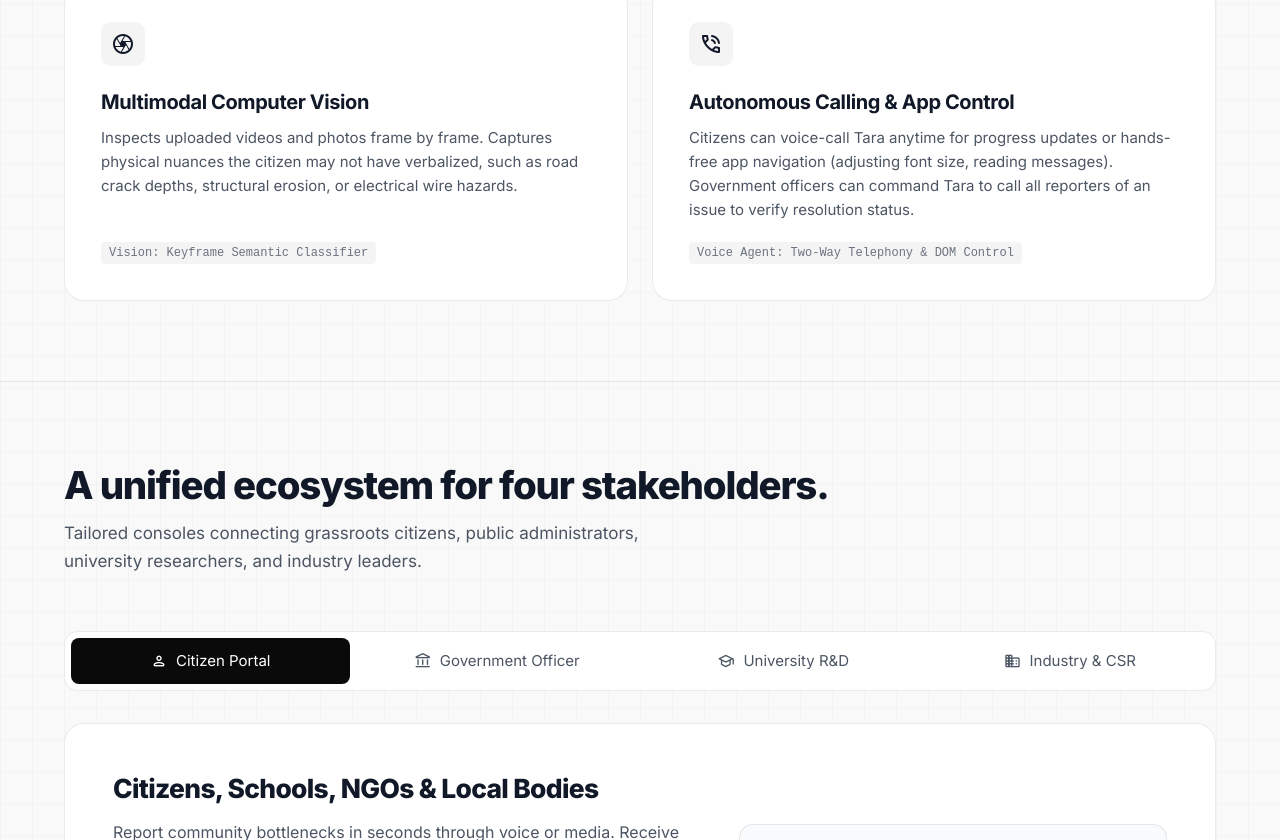
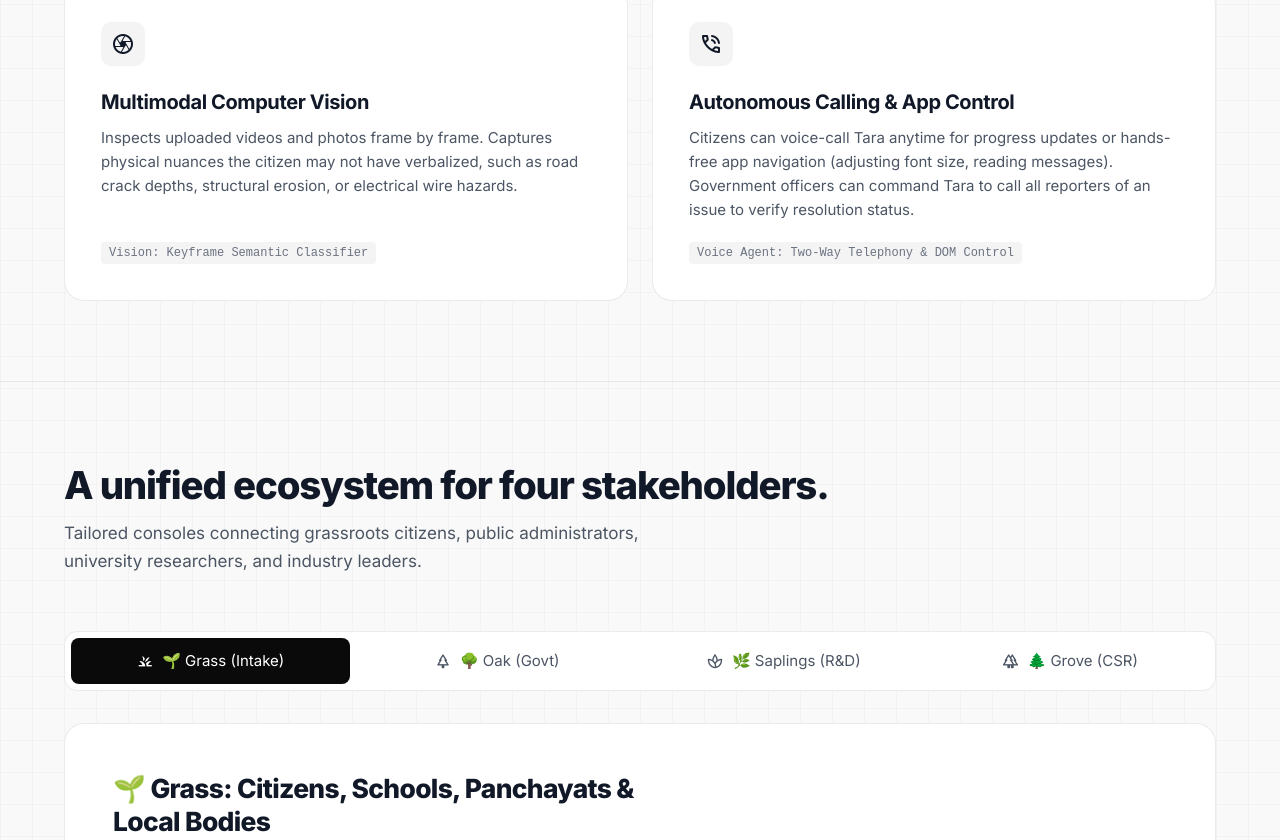
Before and after one commit to dhuru-7/project_sih43, a React (Vite) app in the folder apps/web-portal/: page / in a window 1280 px wide. Shown: the part 1960-2800 px from the top of the page. Built offline with nearby package versions, Linux system fonts and the light colour scheme; no server answers.

Commit message:
feat: add authentication routes, role definitions, and citizen web portal components

```diff
--- a/apps/web-portal/src/components/common/Navbar.jsx
+++ b/apps/web-portal/src/components/common/Navbar.jsx
@@ -16,10 +16,10 @@ export const Navbar = () => {
 
   const getRoleDashboardRoute = (role) => {
     switch (role) {
-      case 'GOVERNMENT': return '/government/dashboard';
-      case 'UNIVERSITY': return '/university/dashboard';
-      case 'INDUSTRY': return '/industry/dashboard';
-      default: return '/citizen';
+      case 'GOVERNMENT': return '/oak/dashboard';
+      case 'UNIVERSITY': return '/saplings/dashboard';
+      case 'INDUSTRY': return '/grove/dashboard';
+      default: return '/grass';
     }
   };
 
@@ -119,7 +119,7 @@ export const Navbar = () => {
           </>
         ) : (
           <Link
-            to="/citizen"
+            to="/grass"
             className="setu-btn-primary"
             style={{
               fontSize: '0.75rem',
--- a/apps/web-portal/src/portals/citizen/components/DesktopHomeView.jsx
+++ b/apps/web-portal/src/portals/citizen/components/DesktopHomeView.jsx
@@ -413,8 +413,8 @@ export const DesktopHomeView = ({
               </h2>
 
               <a
-                onClick={(e) => { e.preventDefault(); navigate('/my-submissions'); }}
-                href="/my-submissions"
+                onClick={(e) => { e.preventDefault(); navigate('/grass/submissions'); }}
+                href="/grass/submissions"
                 className="apple-tap"
                 style={{
                   display: 'inline-flex',
@@ -439,7 +439,7 @@ export const DesktopHomeView = ({
                 <div
                   key={issue.id}
                   className="apple-stitch-card apple-tap"
-                  onClick={() => navigate(`/my-submissions?highlight=${encodeURIComponent(issue.id)}`)}
+                  onClick={() => navigate(`/grass/submissions?highlight=${encodeURIComponent(issue.id)}`)}
                   style={{
                     padding: '1rem 1.25rem',
                     display: 'flex',
--- a/apps/web-portal/src/portals/citizen/components/DesktopProfileView.jsx
+++ b/apps/web-portal/src/portals/citizen/components/DesktopProfileView.jsx
@@ -1013,7 +1013,7 @@ export const DesktopProfileView = ({
                       </h3>
                     </div>
                     <div
-                      onClick={() => navigate('/my-submissions')}
+                      onClick={() => navigate('/grass/submissions')}
                       className="apple-tap"
                       style={{
                         display: 'flex',
@@ -1037,7 +1037,7 @@ export const DesktopProfileView = ({
 
                   {submissions.length === 0 ? (
                     <div
-                      onClick={() => navigate('/my-submissions')}
+                      onClick={() => navigate('/grass/submissions')}
                       className="apple-tap"
                       style={{
                         padding: '24px',
@@ -1072,7 +1072,7 @@ export const DesktopProfileView = ({
                         return (
                           <div
                             key={sub.id}
-                            onClick={() => navigate('/my-submissions')}
+                            onClick={() => navigate('/grass/submissions')}
                             className="apple-tap"
                             style={{
                               display: 'flex',
--- a/apps/web-portal/src/portals/citizen/components/MobileHomeView.jsx
+++ b/apps/web-portal/src/portals/citizen/components/MobileHomeView.jsx
@@ -234,7 +234,7 @@ export const MobileHomeView = ({
               return (
                 <div
                   key={issue.id}
-                  onClick={() => navigate(`/my-submissions?highlight=${encodeURIComponent(issue.id)}`)}
+                  onClick={() => navigate(`/grass/submissions?highlight=${encodeURIComponent(issue.id)}`)}
                   className="apple-tap"
                   style={{
                     display: 'flex',
--- a/apps/web-portal/src/portals/citizen/components/MobileProfileView.jsx
+++ b/apps/web-portal/src/portals/citizen/components/MobileProfileView.jsx
@@ -605,7 +605,7 @@ export const MobileProfileView = ({
               {/* My Submissions */}
               <li style={{ borderBottom: '1px solid rgba(0, 0, 0, 0.05)' }}>
                 <button
-                  onClick={() => navigate('/my-submissions')}
+                  onClick={() => navigate('/grass/submissions')}
                   className="apple-tap"
                   style={{
                     width: '100%',
--- a/apps/web-portal/src/portals/citizen/pages/CitizenHomePage.jsx
+++ b/apps/web-portal/src/portals/citizen/pages/CitizenHomePage.jsx
@@ -197,7 +197,10 @@ export const CitizenHomePage = () => {
     if (typeof localStorage !== 'undefined') {
       localStorage.setItem('setu_citizen_active_tab', newNav);
     }
-    const targetPath = newNav === 'home' ? '/citizen/home' : `/citizen/${newNav}`;
+    const isGrass = location.pathname.startsWith('/grass');
+    const targetPath = isGrass
+      ? (newNav === 'home' ? '/grass' : `/grass/${newNav}`)
+      : (newNav === 'home' ? '/citizen/home' : `/citizen/${newNav}`);
     if (location.pathname !== targetPath) {
       navigate(targetPath, { replace: true });
     }
--- a/apps/web-portal/src/portals/citizen/pages/MySubmissionsPage.jsx
+++ b/apps/web-portal/src/portals/citizen/pages/MySubmissionsPage.jsx
@@ -1028,7 +1028,7 @@ export const MySubmissionsPage = () => {
     const hId = params.get('highlight');
     if (hId) {
       setHighlightedId(hId);
-      window.history.replaceState({}, '', '/my-submissions');
+      window.history.replaceState({}, '', '/grass/submissions');
     }
   }, [location.search]);
 
@@ -1155,7 +1155,7 @@ export const MySubmissionsPage = () => {
     if (window.history.state && window.history.state.idx > 0) {
       navigate(-1);
     } else {
-      navigate('/citizen/home', { replace: true });
+      navigate('/grass', { replace: true });
     }
   };
 
--- a/apps/web-portal/src/portals/citizen/pages/OnboardingPage.jsx
+++ b/apps/web-portal/src/portals/citizen/pages/OnboardingPage.jsx
@@ -326,7 +326,7 @@ export const OnboardingPage = () => {
       localStorage.setItem('setu_user', JSON.stringify(user));
       localStorage.setItem('sih_user_data', JSON.stringify(user));
     }
-    navigate('/citizen/home');
+    navigate('/grass');
   };
 
   return (
--- a/apps/web-portal/src/public-pages/LandingPage.jsx
+++ b/apps/web-portal/src/public-pages/LandingPage.jsx
@@ -21,20 +21,20 @@ export const LandingPage = () => {
     }, 1200);
   };
 
-  // Portal Tab Details
+  // Portal Tab Details (Botanical Ecosystem: Grass, Oak, Saplings, Grove)
   const PORTAL_DATA = {
     citizen: {
-      title: 'Citizens, Schools, NGOs & Local Bodies',
-      desc: 'Report community bottlenecks in seconds through voice or media. Receive real-time updates and communicate directly with municipal officers.',
+      title: '🌱 Grass: Citizens, Schools, Panchayats & Local Bodies',
+      desc: 'Report community bottlenecks in seconds through voice or media. Countless grassroots voices from every village, ward, and school.',
       features: [
         '3-step intake: Speak or snap photos without manual typing',
-        'Direct two-way messaging with assigned municipal engineers',
+        'Direct two-way messaging with assigned nodal officers',
         'Explore feed: Official government awareness campaigns and civic updates',
         'Call Tara anytime for voice updates or hands-free in-app assistance'
       ],
-      ctaText: 'Open Citizen Portal',
-      ctaLink: '/citizen',
-      mockupTitle: 'Citizen Active Grievance',
+      ctaText: 'Enter Grass Portal (/grass)',
+      ctaLink: '/grass',
+      mockupTitle: 'Grass Grassroots Intake',
       mockupBadge: 'Under Review',
       mockupContent: {
         title: 'Drinking Water Contamination in Ward 8',
@@ -44,17 +44,17 @@ export const LandingPage = () => {
       }
     },
     govt: {
-      title: 'Government Administration & Nodal Officers',
-      desc: 'Centralized command center that clusters identical grievances, automates citizen follow-ups through Tara, and delegates engineering challenges to universities.',
+      title: '🌳 Oak: Government Administration & Nodal Officers',
+      desc: 'Centralized command center providing rock-solid governance, clustering identical grievances, and delegating engineering challenges to universities.',
       features: [
         'AI deduplication clustering similar citizen complaints into single challenges',
         'Single-click automated Tara follow-up calls to gather status updates from citizens',
         'Intelligent routing to university departments with verified laboratory equipment',
         'Milestone validation, financial grant disbursement, and certificate issuance'
       ],
-      ctaText: 'Access Government Dashboard',
-      ctaLink: '/government/dashboard',
-      mockupTitle: 'Nodal Command Desk',
+      ctaText: 'Access Oak Dashboard (/oak)',
+      ctaLink: '/oak',
+      mockupTitle: 'Oak Command Desk',
       mockupBadge: '42 Issues Clustered',
       mockupContent: {
         title: 'Cluster #14: Subarnarekha Basin Fluoride Filtration',
@@ -64,17 +64,17 @@ export const LandingPage = () => {
       }
     },
     university: {
-      title: 'University SPOCs, Faculty & Student Innovators',
-      desc: 'Turn state-forwarded challenges into funded academic projects. Form multi-disciplinary student squads and develop working physical prototypes.',
+      title: '🌿 Saplings: University SPOCs, Faculty & Student Innovators',
+      desc: 'Nurturing student innovation squads to turn state-forwarded challenges into funded academic projects and physical prototypes.',
       features: [
         'SPOC console to review challenges forwarded by government departments',
         'Student team leads receive dedicated credentials to submit development milestones',
         'Verifiable milestone tracking unlocking tranche-based grant funding',
         'Dual institutional verification by university SPOC and state nodal officers'
       ],
-      ctaText: 'University R&D Portal',
-      ctaLink: '/university/dashboard',
-      mockupTitle: 'Innovation Squad Console',
+      ctaText: 'Enter Saplings R&D (/saplings)',
+      ctaLink: '/saplings',
+      mockupTitle: 'Saplings Squad Console',
       mockupBadge: 'Milestone 2 Verified',
       mockupContent: {
         title: 'Low-Cost Arsenic Filter Cartridge (IIT ISM Dhanbad)',
@@ -84,17 +84,17 @@ export const LandingPage = () => {
       }
     },
     industry: {
-      title: 'Industry, CSR Funds & Venture Capital',
-      desc: 'Channel CSR capital directly into high-impact, verified student prototypes. Recruit vetted engineering talent and accelerate field deployments.',
+      title: '🌲 Grove: Industry, CSR Funds & Venture Capital',
+      desc: 'Channel CSR capital directly into high-impact, verified student prototypes. Recruit vetted engineering talent and harvest scaled field deployments.',
       features: [
         'Domain-matching algorithm recommending projects tailored to corporate CSR mandates',
         'Full visibility into prototypes verified by both university SPOCs and government',
         'Direct co-funding options and joint industry-government certification',
         'High-impact showcase boosting credibility and deployment scale'
       ],
-      ctaText: 'Industry & CSR Portal',
-      ctaLink: '/industry/dashboard',
-      mockupTitle: 'CSR Allocation Desk',
+      ctaText: 'Enter Grove CSR Portal (/grove)',
+      ctaLink: '/grove',
+      mockupTitle: 'Grove CSR Desk',
       mockupBadge: 'Match 94%',
       mockupContent: {
         title: 'Solar Micro-Grid Inverter Firmware Deployment',
@@ -122,8 +122,8 @@ export const LandingPage = () => {
             </p>
 
             <div className="setu-hero-actions">
-              <Link to="/citizen" className="setu-btn setu-btn-primary">
-                <span>Report an Issue</span>
+              <Link to="/grass" className="setu-btn setu-btn-primary">
+                <span>Report an Issue (/grass)</span>
                 <GoogleIcon name="arrow_forward" size={16} color="#ffffff" />
               </Link>
               <a href="#portals" className="setu-btn setu-btn-secondary">
@@ -465,32 +465,32 @@ export const LandingPage = () => {
             onClick={() => setActivePortal('citizen')}
             className={`setu-tab-trigger ${activePortal === 'citizen' ? 'active' : ''}`}
           >
-            <GoogleIcon name="person" size={18} />
-            <span>Citizen Portal</span>
+            <GoogleIcon name="grass" size={18} />
+            <span>🌱 Grass (Intake)</span>
           </button>
           <button
             type="button"
             onClick={() => setActivePortal('govt')}
             className={`setu-tab-trigger ${activePortal === 'govt' ? 'active' : ''}`}
           >
-            <GoogleIcon name="account_balance" size={18} />
-            <span>Government Officer</span>
+            <GoogleIcon name="park" size={18} />
+            <span>🌳 Oak (Govt)</span>
           </button>
           <button
             type="button"
             onClick={() => setActivePortal('university')}
             className={`setu-tab-trigger ${activePortal === 'university' ? 'active' : ''}`}
           >
-            <GoogleIcon name="school" size={18} />
-            <span>University R&amp;D</span>
+            <GoogleIcon name="spa" size={18} />
+            <span>🌿 Saplings (R&amp;D)</span>
           </button>
           <button
             type="button"
             onClick={() => setActivePortal('industry')}
             className={`setu-tab-trigger ${activePortal === 'industry' ? 'active' : ''}`}
           >
-            <GoogleIcon name="domain" size={18} />
-            <span>Industry &amp; CSR</span>
+            <GoogleIcon name="forest" size={18} />
+            <span>🌲 Grove (CSR)</span>
           </button>
         </div>
 
--- a/apps/web-portal/src/public-pages/LoginPage.jsx
+++ b/apps/web-portal/src/public-pages/LoginPage.jsx
@@ -122,7 +122,7 @@ export const LoginPage = () => {
             className="btn btn-outline"
             style={{ justifyContent: 'flex-start', padding: '0.5rem 0.75rem', fontSize: '0.8rem' }}
           >
-            <GoogleIcon name="verified_user" size={18} color="#3b82f6" /> 🏛️ Government Official (Ministry)
+            <GoogleIcon name="park" size={18} color="#3b82f6" /> 🌳 Oak — Government Official (/oak)
           </button>
           <button
             type="button"
@@ -130,7 +130,7 @@ export const LoginPage = () => {
             className="btn btn-outline"
             style={{ justifyContent: 'flex-start', padding: '0.5rem 0.75rem', fontSize: '0.8rem' }}
           >
-            <GoogleIcon name="school" size={18} color="#10b981" /> 🎓 University Researcher (IIT Delhi)
+            <GoogleIcon name="spa" size={18} color="#10b981" /> 🌿 Saplings — University Researcher (/saplings)
           </button>
           <button
             type="button"
@@ -138,7 +138,7 @@ export const LoginPage = () => {
             className="btn btn-outline"
             style={{ justifyContent: 'flex-start', padding: '0.5rem 0.75rem', fontSize: '0.8rem' }}
           >
-            <GoogleIcon name="apartment" size={18} color="#f59e0b" /> 🏢 Industry Partner (Tata CleanTech)
+            <GoogleIcon name="forest" size={18} color="#f59e0b" /> 🌲 Grove — Industry &amp; CSR Partner (/grove)
           </button>
         </div>
       </div>
--- a/apps/web-portal/src/routes/RoleGuard.jsx
+++ b/apps/web-portal/src/routes/RoleGuard.jsx
@@ -9,9 +9,9 @@ export const RoleGuard = ({ allowedRoles }) => {
 
   if (!user || (!allowedRoles.includes(user.role) && user.role !== 'ADMIN')) {
     // Redirect to their assigned portal or root
-    const portalUrl = user?.role === 'GOVERNMENT' ? '/government/dashboard' :
-                      user?.role === 'UNIVERSITY' ? '/university/dashboard' :
-                      user?.role === 'INDUSTRY' ? '/industry/dashboard' : '/';
+    const portalUrl = user?.role === 'GOVERNMENT' ? '/oak/dashboard' :
+                      user?.role === 'UNIVERSITY' ? '/saplings/dashboard' :
+                      user?.role === 'INDUSTRY' ? '/grove/dashboard' : '/grass';
     return <Navigate to={portalUrl} replace />;
   }
 
```
Also changed, not shown: apps/web-portal/src/routes/AppRoutes.jsx (+54 -5 lines), 2 other files (tests, documents, lock files or other folders).
